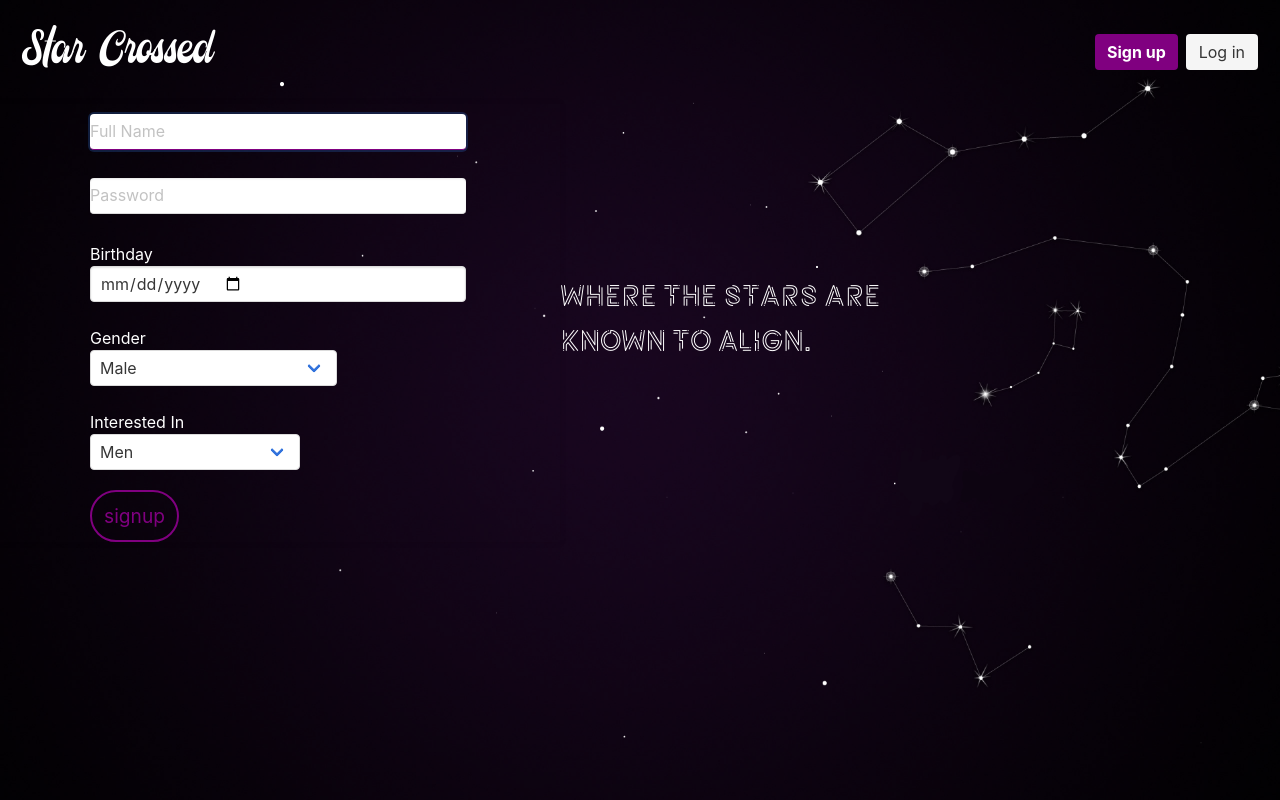
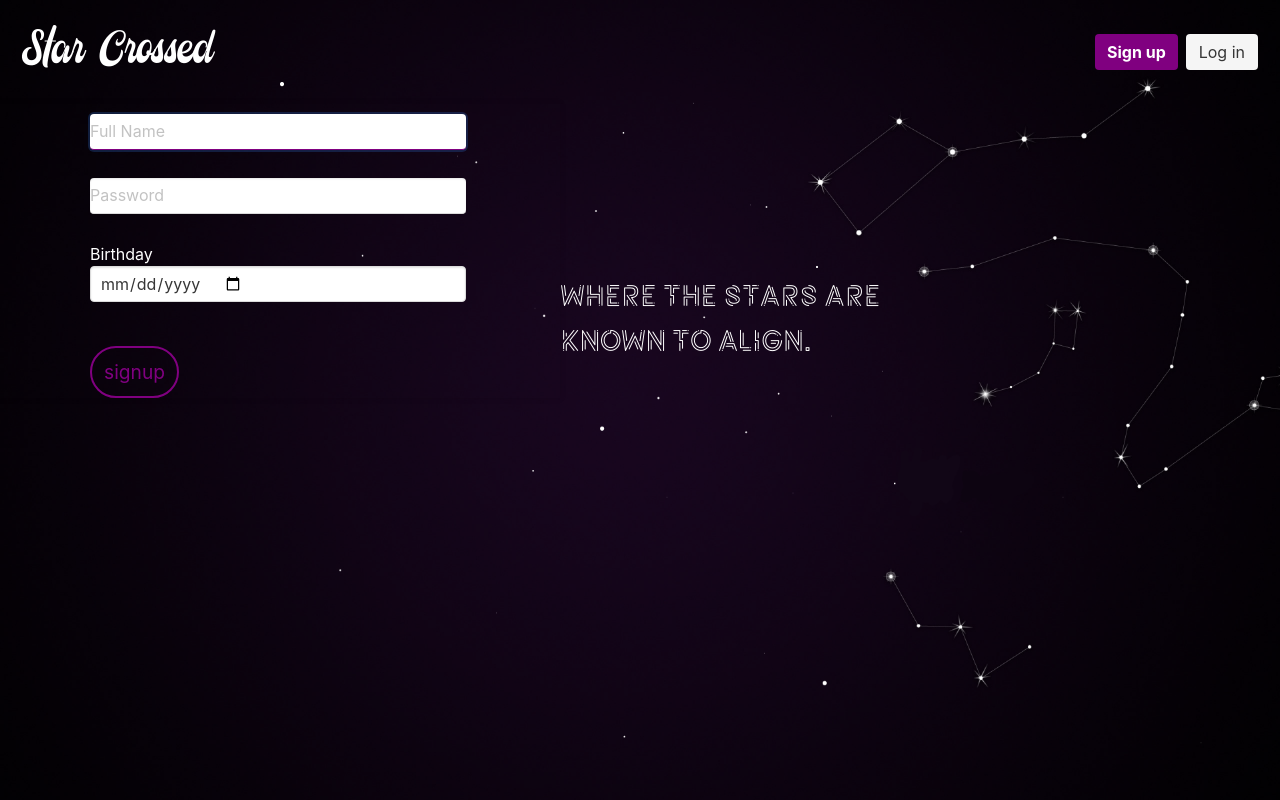
Before and after one commit to Zodiac-Sign-Dating-App/datingapp, a website: page signup/index.html in a window 1280 px wide. Drawn offline with nearby package versions, Linux system fonts and the light colour scheme.

Commit message:
updated signup

```diff
--- a/signup/index.html
+++ b/signup/index.html
@@ -61,25 +61,6 @@
                         <input class="input" id="pass" type="password" name="pass" title="pass" placeholder="Password" required>
                         <label>Birthday</label>
                         <input class="input" id="dob" type="date" name="bday" title="bday" required><br><br>
-                        <label>Gender</label><br>
-                        <div class="select">
-                        <select name="gender">
-                            <option value="male">Male</option>
-                            <option value="female">Female</option>
-                            <option value="nonbin">NonBinary/GenderNeutral</option>
-                        </select> <br>
-                        </div>
-                        <br>
-                        <br>
-                        <label>Interested In</label><br>
-
-                        <div class="select">
-                        <select name="preference">
-                            <option value="men">Men</option>
-                            <option value="women">Women</option>
-                            <option value="both">Both / No Preference</option>
-                        </select><br><br>
-                        </div>
                         <div class="field">
                             <div class="control">
                                 <button type="submit" class="btn btn-primary">signup</button>
```
